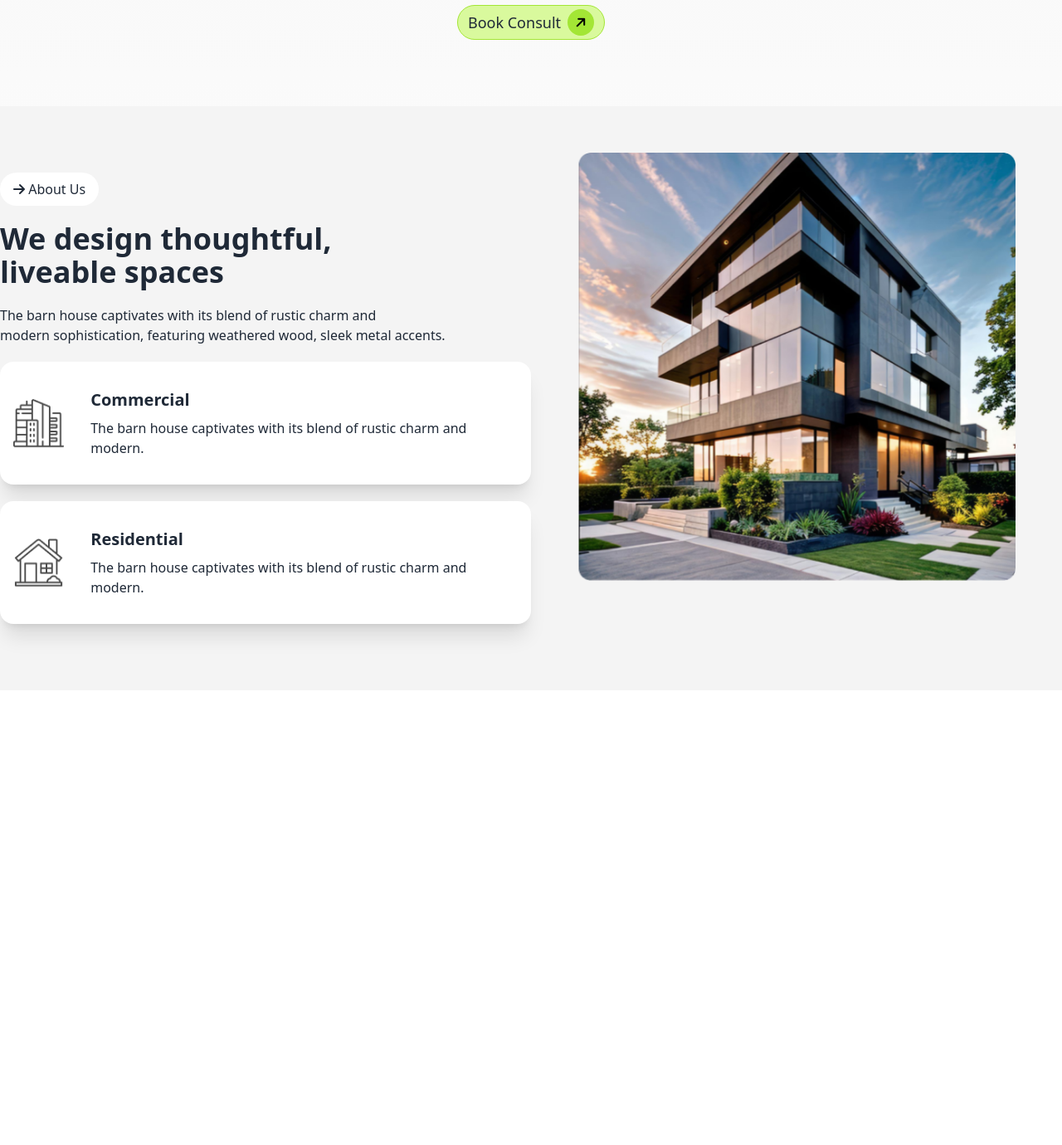
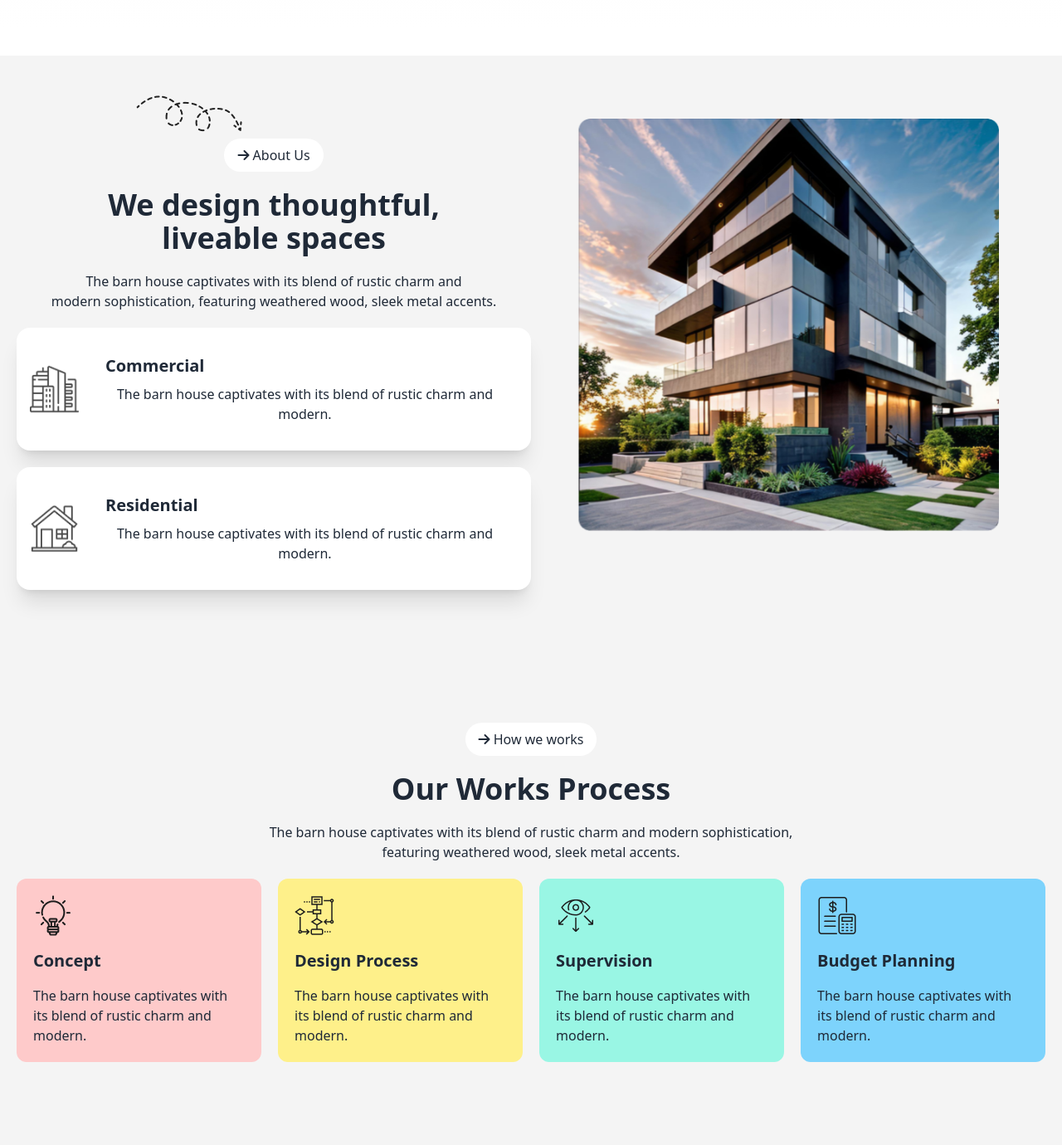
Before and after one commit to sazid-sokal/PH-Assignment-03, a plain HTML site: page index.html in a window 1280 px wide. Shown: the part 798-2178 px from the top of the page at 83% size. Before the commit the page ends 1742 px from the top, so only its background shows below. Drawn offline with nearby package versions, Linux system fonts and the light colour scheme.

Commit message:
work section done

```diff
--- a/index.html
+++ b/index.html
@@ -14,10 +14,10 @@
         crossorigin="anonymous" referrerpolicy="no-referrer" />
 </head>
 
-<body>
-    <header class="bg-gradient-to-b from-[#f4f4f4] to-[#ffffff] mb-10 lg:mb-28">
+<body class="">
+    <header class="bg-gradient-to-b from-[#f4f4f4] to-[#ffffff] mb-10 lg:mb-8">
         <!-- nav-bar -->
-        <div class="navbar flex items-center max-w-screen-xl mx-auto py-5">
+        <div class="navbar flex items-center max-w-screen-xl mx-auto p-5">
             <!-- nav-start -->
             <div class="navbar-start">
                 <h1 class=" font-bold flex items-center gap-2"><i
@@ -52,10 +52,10 @@
         </div>
 
         <!-- hero-section -->
-        <div class="max-w-screen-xl mx-auto py-20">
+        <div class="max-w-screen-xl mx-auto py-10 px-5">
             <!-- img contaniner -->
             <div>
-                <img class="w-3/6 mx-auto mb-6" src="./assets/banner.png" alt="">
+                <img class="w-full lg:w-3/6 mx-auto mb-6" src="./assets/banner.png" alt="">
             </div>
             <!-- text container -->
             <div class="flex flex-col items-center text-center">
@@ -71,12 +71,16 @@
                 </div>
             </div>
         </div>
-
+    </header>
+    <main>
         <!-- about section -->
-        <div class="bg-[#f4f4f4]">
-        <div class="max-w-screen-xl mx-auto grid grid-cols-1 lg:grid-cols-2">
+        <div class="bg-[#f4f4f4] p-5">
+            <div class="max-w-screen-xl mx-auto grid grid-cols-1 lg:grid-cols-2 relative">
+                <div class="hidden lg:block absolute top-7 left-36">
+                    <img src="./assets/Vector.png" alt="">
+                </div>
                     <!-- left div-->
-            <div class="py-20">
+                <div class="py-20 text-center">
                     <div class="rounded-3xl bg-white inline-block py-2 px-4 mb-5"><i class="fa-solid fa-arrow-right"></i> About Us
                     </div>
                     <h2 class="text-4xl font-bold mb-5">We design thoughtful, <br> liveable spaces</h2>
@@ -112,8 +116,43 @@
                 </div>
             </div>
         </div>
-    </header>
-    <main></main>
+
+        <!-- Works Section -->
+        <div class="bg-[#f4f4f4] p-5">
+            <div class="max-w-screen-xl mx-auto mt-10">
+                <!-- content -->
+            <div class="text-center">
+                <div class="rounded-3xl bg-white inline-block py-2 px-4 mb-5"><i class="fa-solid fa-arrow-right"></i> How we works
+                </div>
+                <h2 class="text-4xl font-bold mb-5">Our Works Process</h2>
+                <p class="mb-5">The barn house captivates with its blend of rustic charm and modern sophistication,  <br>featuring weathered wood, sleek metal accents.</p>
+            </div>
+            <!-- card -->
+            <div class="grid grid-cols-1 lg:grid-cols-4 gap-5 lg:mt-4 mb-20">
+                <div class="bg-red-200 p-5 rounded-xl">
+                    <img class="mb-4" src="./assets/concept.png" alt="">
+                    <h3 class="text-xl font-bold mb-4">Concept</h3>
+                    <p>The barn house captivates with its blend of rustic charm and modern.</p>
+                </div>
+                <div class="bg-yellow-200 p-5 rounded-xl">
+                    <img class="mb-4" src="./assets/flow-chart.png" alt="">
+                    <h3 class="text-xl font-bold mb-4">Design Process</h3>
+                    <p>The barn house captivates with its blend of rustic charm and modern.</p>
+                </div>
+                <div class="bg-teal-200 p-5 rounded-xl">
+                    <img class="mb-4" src="./assets/vision.png" alt="">
+                    <h3 class="text-xl font-bold mb-4">Supervision</h3>
+                    <p>The barn house captivates with its blend of rustic charm and modern.</p>
+                </div>
+                <div class="bg-sky-300 p-5 rounded-xl">
+                    <img class="mb-4" src="./assets/budget-planning.png" alt="">
+                    <h3 class="text-xl font-bold mb-4">Budget Planning</h3>
+                    <p>The barn house captivates with its blend of rustic charm and modern.</p>
+                </div>
+            </div>
+            </div>
+        </div>
+    </main>
     <footer></footer>
 </body>
 
```
Lines whose indentation alone changed are shown as unchanged.
